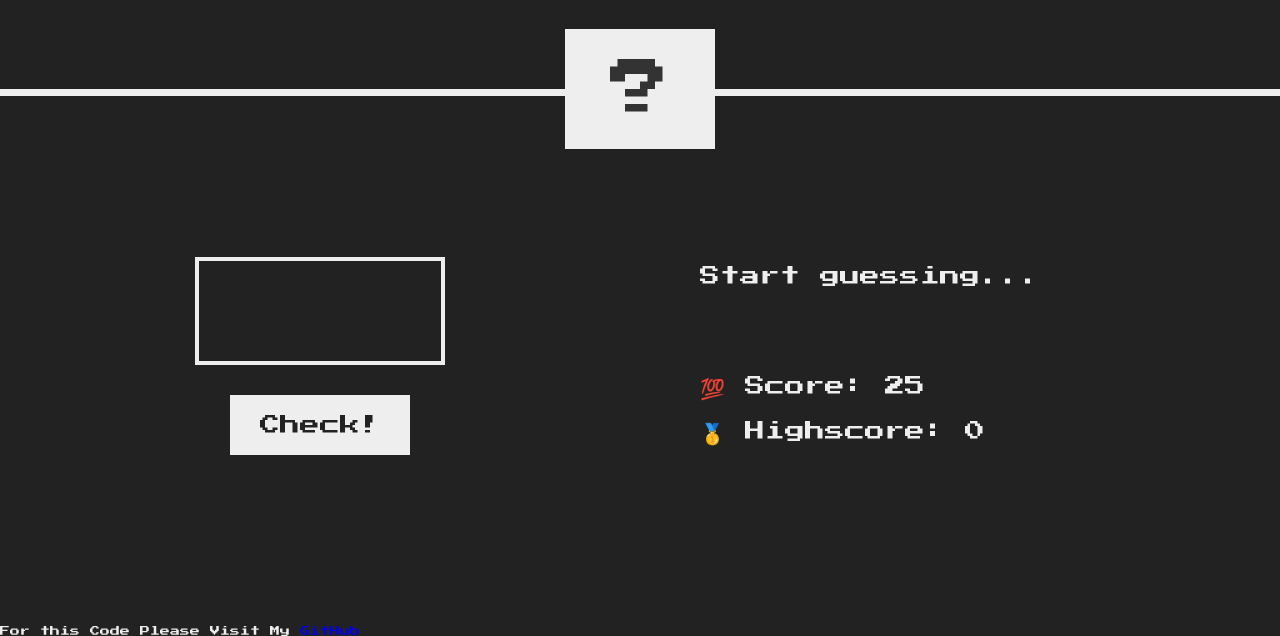
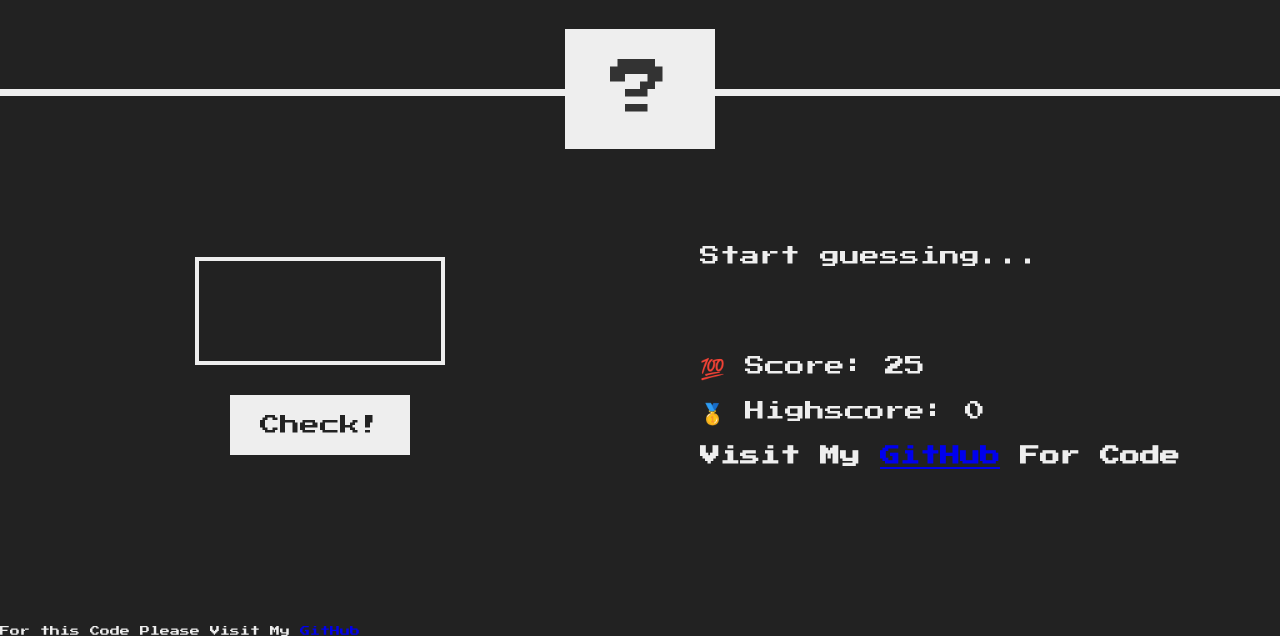
Before and after one commit to Ambaji007/Guess_number_game, a plain HTML site: page index.html in a window 1280 px wide. Shown: the part 184-820 px from the top of the page. Drawn offline with Linux system fonts and the light colour scheme.

Commit message:
Update index.html

```diff
--- a/index.html
+++ b/index.html
@@ -25,6 +25,8 @@
         <p class="label-highscore">
           🥇 Highscore: <span class="highscore">0</span>
         </p>
+         <br>
+        <h4>Visit My <a href="https://github.com/Ambaji007/Guess_number_game" target="_blank"> GitHub</a> For Code</h4>
 
 
       </section>
```
